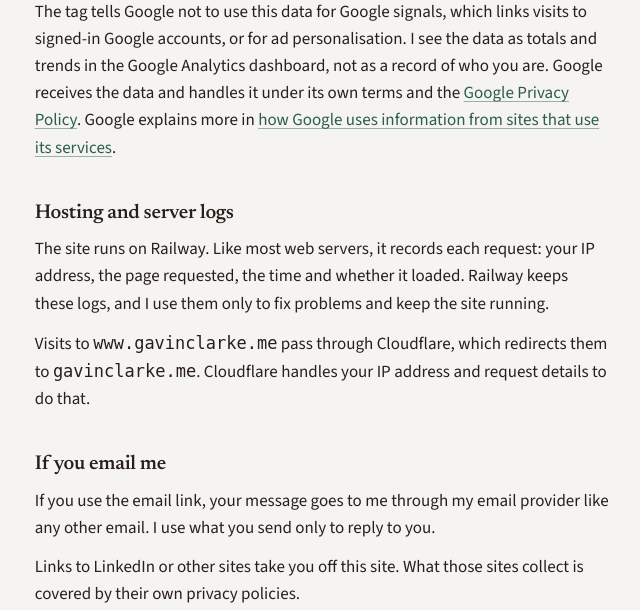
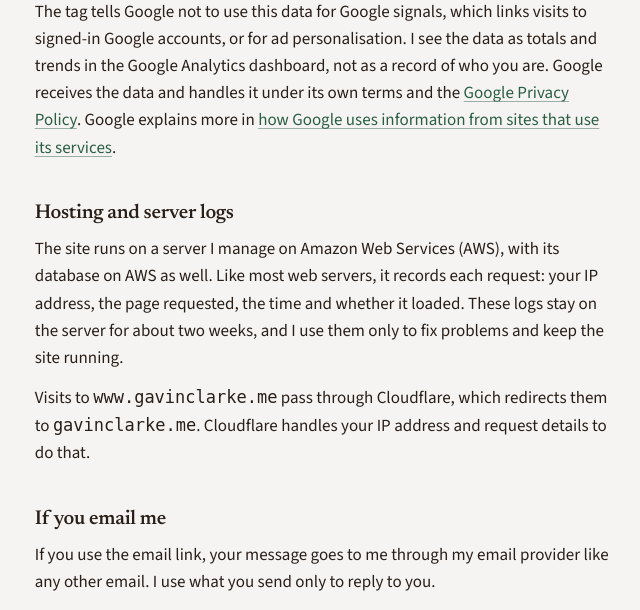
Before and after one commit to gclarke5/career-platform-2-, a Python web app: template templates/privacy.html in a window 1280 px wide. Shown: the part 908-1518 px from the top of the page, without its empty margins (318-958 px from the left). Run offline with Jinja, Linux system fonts and the light colour scheme; the template is opened without the code that fills it, so the values that code supplies are empty.

Commit message:
docs(privacy): say the site runs on AWS and how long server logs are kept
Co-Authored-By: Claude Opus 5.5 <noreply@anthropic.com>

```diff
--- a/templates/privacy.html
+++ b/templates/privacy.html
@@ -24,7 +24,7 @@
 
   <section aria-labelledby="hosting-heading">
     <h2 id="hosting-heading">Hosting and server logs</h2>
-    <p>The site runs on Railway. Like most web servers, it records each request: your IP address, the page requested, the time and whether it loaded. Railway keeps these logs, and I use them only to fix problems and keep the site running.</p>
+    <p>The site runs on a server I manage on Amazon Web Services (AWS), with its database on AWS as well. Like most web servers, it records each request: your IP address, the page requested, the time and whether it loaded. These logs stay on the server for about two weeks, and I use them only to fix problems and keep the site running.</p>
     <p>Visits to <code>www.gavinclarke.me</code> pass through Cloudflare, which redirects them to <code>gavinclarke.me</code>. Cloudflare handles your IP address and request details to do that.</p>
   </section>
 
```
